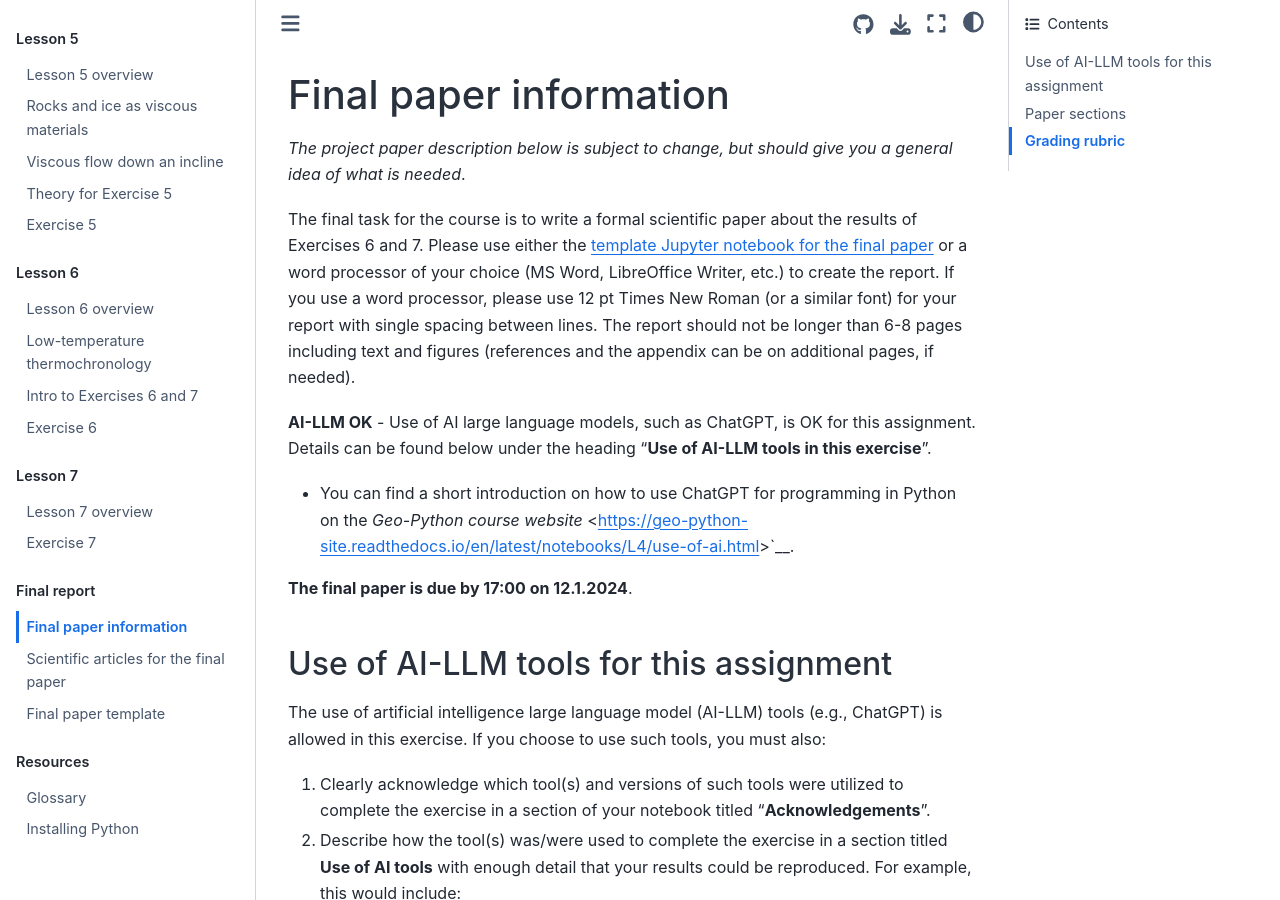
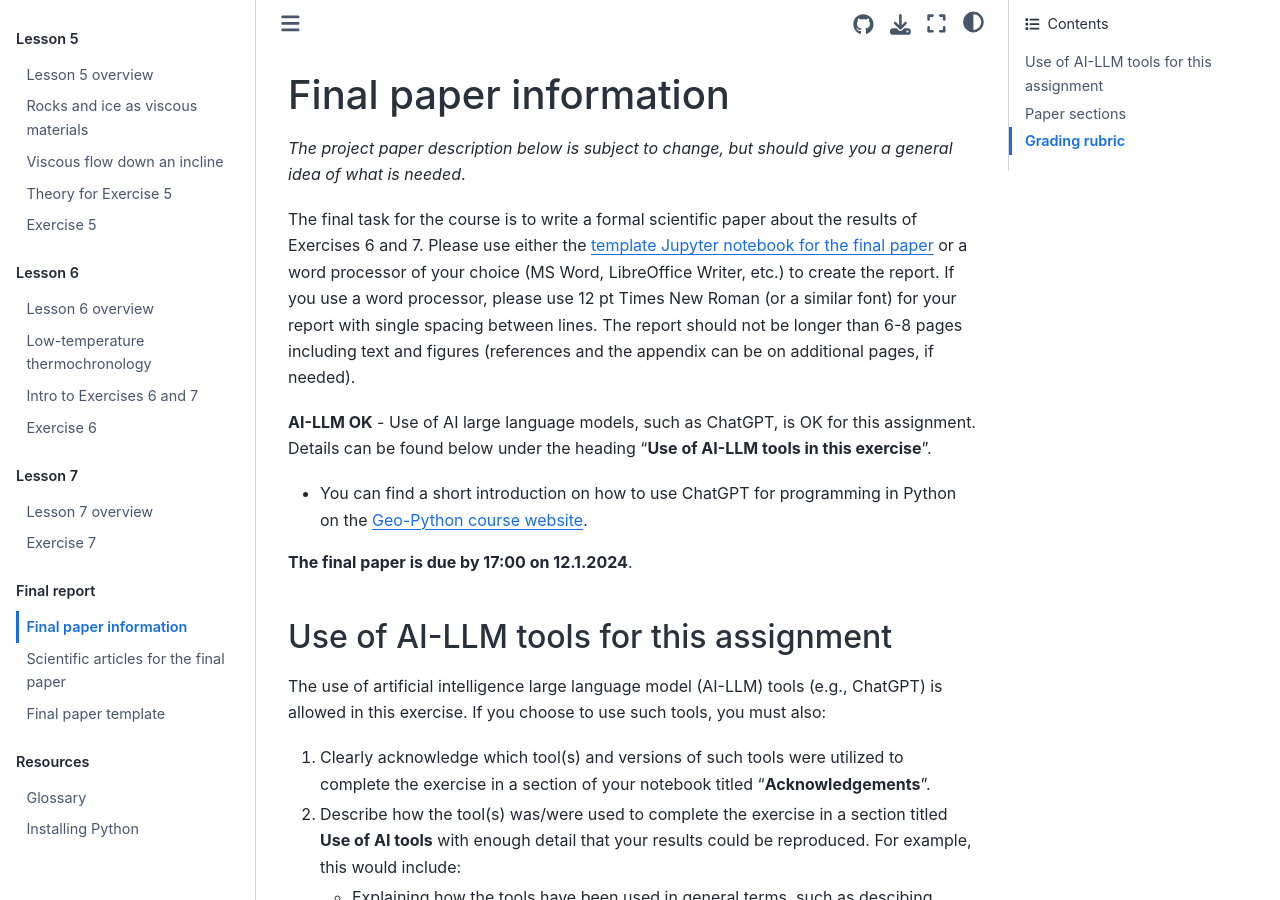
Before and after one commit to IntroQG/site, a Sphinx documentation site: the page built from source/final-paper/final-report.rst, in a window 1280 px wide and 900 px high. Built offline with Sphinx 7.4.7 and the Sphinx Book theme 1.1.4, drawn with Linux system fonts in a browser that asks for light colours.

Commit message:
Fix typo

```diff
--- a/source/final-paper/final-report.rst
+++ b/source/final-paper/final-report.rst
@@ -10,7 +10,7 @@ The report should not be longer than 6-8 pages including text and figures (refer
 
 **AI-LLM OK** - Use of AI large language models, such as ChatGPT, is OK for this assignment. Details can be found below under the heading "**Use of AI-LLM tools in this exercise**".
 
-- You can find a short introduction on how to use ChatGPT for programming in Python on the `Geo-Python course website` <https://geo-python-site.readthedocs.io/en/latest/notebooks/L4/use-of-ai.html>`__.
+- You can find a short introduction on how to use ChatGPT for programming in Python on the `Geo-Python course website <https://geo-python-site.readthedocs.io/en/latest/notebooks/L4/use-of-ai.html>`__.
 
 **The final paper is due by 17:00 on 12.1.2024**.
 
```
